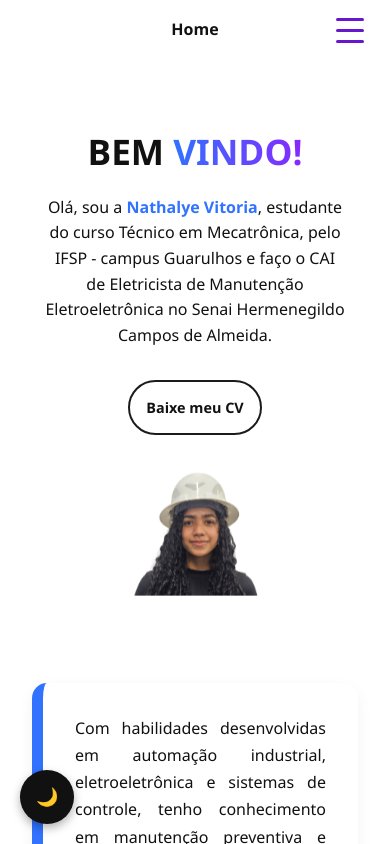
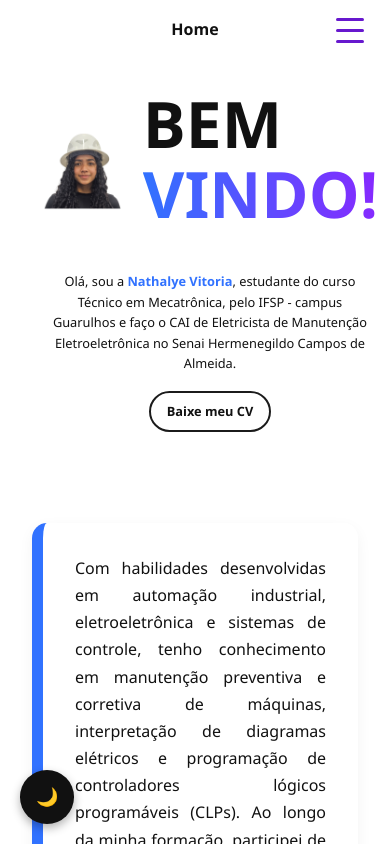
Before and after one commit to nathalyevitoria/Portifolio-Nathalye-Vitoria, a React (Vite) app: page / in a window 390 px wide. Shown: the top 844 px of the page. Built offline with nearby package versions, Linux system fonts and the light colour scheme.

Commit message:
feat: add new visualization home

```diff
--- a/src/pages/Home.jsx
+++ b/src/pages/Home.jsx
@@ -4,14 +4,20 @@ function Home() {
   return (
     <section className="home-section">
       <div className="hero-container">
-        <div className="text-content">
-          <h1 className="welcome-title">BEM <span>VINDO!</span></h1>
-          <div className="intro-text">
-          <p>  Olá, sou a <span>Nathalye Vitoria</span>, estudante do curso Técnico em Mecatrônica, pelo IFSP - campus Guarulhos e faço o CAI de Eletricista de Manutenção Eletroeletrônica no Senai Hermenegildo Campos de Almeida. </p>
+        <div className="left-content">
+          <div className="welcome-title-container">
+            <h1 className="welcome-title">BEM <span>VINDO!</span></h1>
           </div>
-          <a className="cv-button" href="/curriculo.pdf" download>
-            Baixe meu CV
-          </a>
+          <div className="text-content">
+            <div className="intro-text">
+              <p>
+                Olá, sou a <span>Nathalye Vitoria</span>, estudante do curso Técnico em Mecatrônica, pelo IFSP - campus Guarulhos e faço o CAI de Eletricista de Manutenção Eletroeletrônica no Senai Hermenegildo Campos de Almeida.
+              </p>
+            </div>
+            <a className="cv-button" href="/curriculo.pdf" download>
+              Baixe meu CV
+            </a>
+          </div>
         </div>
         <div className="avatar-container">
           <div className="profile-card">
@@ -19,11 +25,14 @@ function Home() {
           </div>
         </div>
       </div>
-
       <div className="detailed-content">
         <div className="description">
-        <p>  Com habilidades desenvolvidas em automação industrial, eletroeletrônica e sistemas de controle, tenho conhecimento em manutenção preventiva e corretiva de máquinas, interpretação de diagramas elétricos e programação de controladores lógicos programáveis (CLPs). Ao longo da minha formação, participei de projetos práticos, como o desenvolvimento de circuitos automatizados e a montagem de sistemas eletropneumáticos. </p>
-        <p>  Busco constantemente aprimorar meus conhecimentos para contribuir de forma eficaz em projetos industriais e na otimização de processos produtivos. Meu objetivo é integrar-me a uma equipe técnica inovadora, onde possa aplicar minhas habilidades e crescer profissionalmente. </p>
+          <p>
+            Com habilidades desenvolvidas em automação industrial, eletroeletrônica e sistemas de controle, tenho conhecimento em manutenção preventiva e corretiva de máquinas, interpretação de diagramas elétricos e programação de controladores lógicos programáveis (CLPs). Ao longo da minha formação, participei de projetos práticos, como o desenvolvimento de circuitos automatizados e a montagem de sistemas eletropneumáticos.
+          </p>
+          <p>
+            Busco constantemente aprimorar meus conhecimentos para contribuir de forma eficaz em projetos industriais e na otimização de processos produtivos. Meu objetivo é integrar-me a uma equipe técnica inovadora, onde possa aplicar minhas habilidades e crescer profissionalmente.
+          </p>
         </div>
       </div>
     </section>
--- a/src/styles/home.css
+++ b/src/styles/home.css
@@ -4,19 +4,29 @@
   max-width: 1300px;
   margin: 0 auto;
   padding: 2rem;
+  display: flex;
+  flex-direction: column;
+  align-items: center; /* Centraliza todo o conteúdo */
 }
+
 
 .hero-container {
   display: flex;
+  flex-direction: row;
   align-items: center;
   justify-content: space-between;
-  gap: 3rem;
+  gap: 4rem;
   margin-bottom: 3rem;
+  width: 100%;
 }
 
 .text-content {
   flex: 1;
   max-width: 600px;
+  text-align: left;
+  margin-top: 0;
+  display: flex;
+  flex-direction: column;
 }
 
 .welcome-title {
@@ -24,6 +34,7 @@
   font-weight: 700;
   margin-bottom: 1.5rem;
   line-height: 1.1;
+  text-align: left;
 }
 
 .welcome-title span {
@@ -32,6 +43,22 @@
   -webkit-background-clip: text;
   -webkit-text-fill-color: transparent;
   animation: gradient 8s ease infinite;
+}
+
+.left-content {
+  display: flex;
+  flex-direction: column;
+  flex: 1;
+  max-width: 600px;
+  justify-content: center;
+}
+
+.welcome-title-container {
+  display: flex;
+  flex-direction: column;
+  justify-content: flex-start;
+  width: 100%;
+  margin-bottom: 1rem;
 }
 
 .intro-text {
@@ -170,11 +197,6 @@ body.dark-mode .cv-button::after {
 
 /* Responsividade Home */
 @media (max-width: 1330px) {
-  .hero-container {
-      padding: 80px 40px;
-      flex-direction: column;
-  }
-
   .avatar-container {
       margin-top: 30px;
     text-align: center;
@@ -189,39 +211,53 @@ body.dark-mode .cv-button::after {
   }
 }
 
+@media (max-width: 1200px) {
+  .hero-container {
+    gap: 2rem;
+  }
+}
+
 @media (max-width: 1024px) {
   .hero-container {
-    padding: 60px 40px;
-    display: grid;
-    grid-template-areas:
-      "avatar name"
-      "content content"
-      "button button";
-    grid-template-columns: 250px 1fr;
-    gap: 20px;
+    flex-direction: row;
+    align-items: center;
+    gap: 2rem;
   }
 
-  .header-container {
-    display: grid;
-    grid-template-areas:
-      "avatar name";
-    grid-template-columns: auto 1fr;
-    gap: 20px;
-    margin-bottom: 30px;
+  .left-content {
+    order: 1;
+    max-width: 450px;
+    align-items: flex-start;
+  }
+
+  .avatar-container {
+    order: 2;
+    width: 200px;
+    margin: 0;
+    text-align: right;
+  }
+
+  .profile-card {
+    max-width: 200px;
+  }
+
+  .welcome-title {
+    font-size: 3rem;
+    text-align: left;
+  }
+
+  .welcome-title-container {
+    align-items: flex-start;
   }
 
   .text-content {
-      grid-column: 1;
-      width: 100%;
-      max-width: none;
+    align-items: flex-start;
     text-align: left;
-      padding: 0;
   }
 
-  .welcome-title {
-    font-size: 3.5rem;
-    grid-area: name;
-    align-self: center;
+  .intro-text {
+    text-align: left;
+    font-size: 1rem;
   }
 
   .description {
@@ -231,38 +267,28 @@ body.dark-mode .cv-button::after {
     text-align: justify;
   }
 
-  .avatar-container {
-    grid-area: avatar;
-    width: 250px;
-    flex: 0 0 auto;
-  }
-
-  .profile-card {
-    max-width: 250px;
-  }
-
   .cv-button {
-      grid-column: 1 / -1;
-      margin-top: 30px;
-      display: block;
-      width: max-content;
-      margin-left: 0;
+    margin: 1.5rem 0;
   }
 }
 
-@media (max-width: 854px) {
+@media (max-width: 854px) and (min-width: 601px) {
   .hero-container {
-    display: flex;
     flex-direction: row;
-    align-items: flex-start;
-    gap: 2rem;
     padding: 1.5rem 0;
+    gap: 1.5rem;
+  }
+
+  .left-content {
+    order: 1;
+    max-width: 350px;
   }
 
   .avatar-container {
+    order: 2;
     width: 160px;
     margin: 0;
-    text-align: left;
+    text-align: right;
   }
 
   .profile-card {
@@ -271,24 +297,37 @@ body.dark-mode .cv-button::after {
   }
 
   .profile-image {
-    max-height: 160px;
+    max-height: 250px;
+  }
+
+  .welcome-title {
+    font-size: 2.5rem;
+    text-align: left;
+  }
+
+  .welcome-title-container {
+    align-items: flex-start;
   }
 
   .text-content {
-    flex: 1;
+    align-items: flex-start;
     text-align: left;
     max-width: none;
   }
 
-  .welcome-title,
-  .intro-text,
+  .intro-text {
+    text-align: left;
+    font-size: 0.95rem;
+  }
+
   .cv-button {
-    text-align: left;
+    margin: 1rem 0;
+    padding: 15px 25px;
   }
 }
 
 
-@media (max-width: 600px) {
+/* @media (max-width: 600px) {
   .hero-container {
     flex-direction: column;
     align-items: center;
@@ -332,31 +371,200 @@ body.dark-mode .cv-button::after {
     padding: 16px 28px;
     font-size: 1rem;
   }
+} */
+
+@media (max-width: 600px) {
+  .hero-container {
+    display: grid;
+    grid-template-columns: auto 1fr;
+    grid-template-rows: auto auto;
+    grid-template-areas:
+      "avatar title"
+      "text text";
+    padding: 20px 10px;
+    gap: 1rem;
+  }
+
+  .left-content {
+    display: contents;
+  }
+
+  .avatar-container {
+    grid-area: avatar;
+    width: 120px;
+    margin: 0;
+    text-align: left;
+  }
+
+  .profile-card {
+    max-width: 120px;
+    margin: 0;
+  }
+
+  .profile-image {
+    max-height: 120px;
+  }
+
+  .welcome-title-container {
+    grid-area: title;
+    align-items: flex-start;
+    width: 100%;
+    display: flex;
+    align-items: center;
+    height: 100%;
+  }
+
+  .welcome-title {
+    font-size: 4.5rem;
+    margin: 0;
+    text-align: left;
+  }
+
+  .text-content {
+    grid-area: text;
+    width: 100%;
+    text-align: center;
+    max-width: none;
+    padding: 0;
+    align-items: center;
+    margin-top: 0.5rem;
+  }
+
+  .intro-text {
+    font-size: 0.9rem;
+    text-align: center;
+    margin-bottom: 0.8rem;
+  }
+
+  .cv-button {
+    margin: 0.5rem auto;
+    padding: 10px 18px;
+    font-size: 0.9rem;
+  }
 }
 
 @media (max-width: 450px) {
   .hero-container {
-    padding: 30px 12px;
+    padding: 15px 10px;
+    gap: 0.8rem;
+    grid-template-columns: auto 1fr;
+  }
+
+  .welcome-title {
+    font-size: 4rem;
+  }
+
+  .avatar-container {
+    width: 80px;
+  }
+
+  .profile-card {
+    max-width: 80px;
+  }
+
+  .profile-image {
+    max-height: 80px;
+  }
+
+  .welcome-title-container {
+    padding-left: 0.5rem;
+  }
+
+  .text-content {
+    margin-top: 0.3rem;
+  }
+
+  .cv-button {
+    padding: 8px 16px;
+    font-size: 0.8rem;
+    margin-top: 0.3rem;
+  }
+
+  .intro-text {
+    font-size: 0.8rem;
+    padding: 0 0.5rem;
+  }
+}
+
+@media (max-width: 375px) {
+  .hero-container {
+    grid-template-columns: 1fr;
+    grid-template-rows: auto auto auto;
+    grid-template-areas:
+      "avatar"
+      "title"
+      "text";
+    gap: 0.5rem;
+  }
+
+  .avatar-container {
+    justify-self: center;
+    width: 100px;
+  }
+
+  .profile-card {
+    max-width: 100px;
+    margin: 0 auto;
+  }
+
+  .profile-image {
+    max-height: 100px;
+  }
+
+  .welcome-title-container {
+    padding-left: 0;
+    justify-content: center;
   }
 
   .welcome-title {
     font-size: 2.2rem;
+    text-align: center;
+  }
+}
+
+@media (max-width: 320px) {
+  .hero-container {
+    grid-template-columns: 1fr;
+    grid-template-rows: auto auto auto;
+    grid-template-areas:
+      "avatar"
+      "title"
+      "text";
+    gap: 0.5rem;
+    padding: 10px 8px;
   }
 
   .avatar-container {
-    width: 130px;
+    justify-self: center;
+    width: 90px;
   }
 
   .profile-card {
-    max-width: 130px;
+    max-width: 90px;
+    margin: 0 auto;
   }
 
   .profile-image {
-    max-height: 130px;
+    max-height: 90px;
+  }
+
+  .welcome-title-container {
+    padding-left: 0;
+    justify-content: center;
+  }
+
+  .welcome-title {
+    font-size: 2rem;
+    text-align: center;
+  }
+
+  .intro-text {
+    font-size: 0.75rem;
+    padding: 0 0.3rem;
   }
 
   .cv-button {
-    padding: 14px 28px;
-    font-size: 0.9rem;
+    padding: 7px 14px;
+    font-size: 0.75rem;
   }
 }
```
Lines whose indentation alone changed are shown as unchanged.
